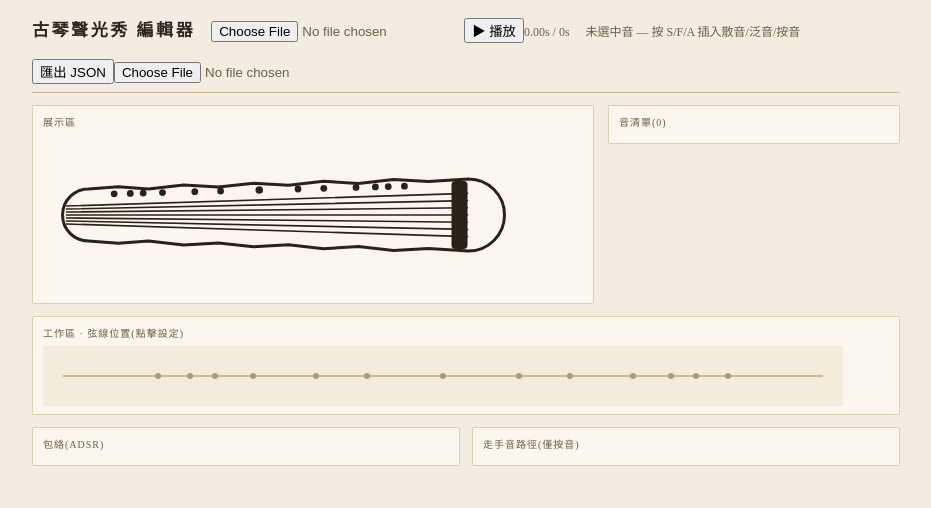
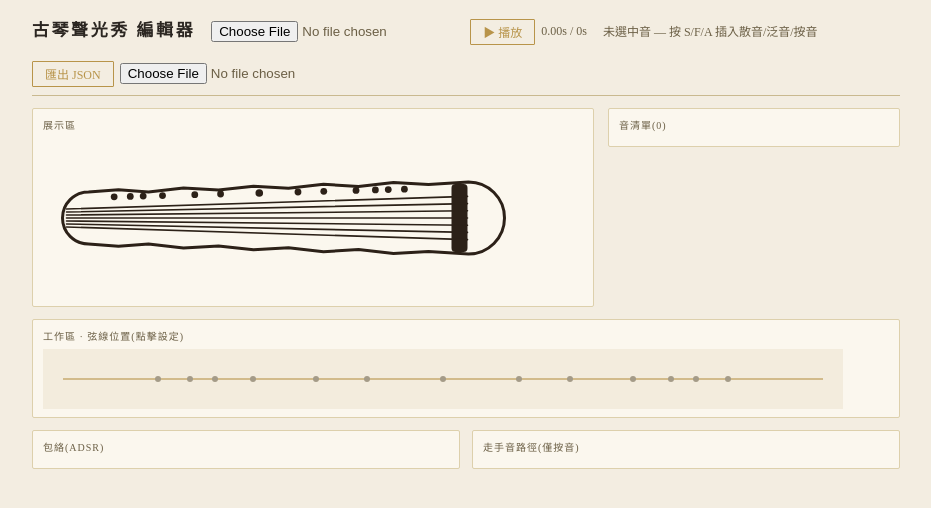
Before and after one commit to adrift-ghoti/qin-and-light, a React (Vite) app: page / in a window 1280 px wide. Shown: the top 508 px of the page, without its empty margins (174-1105 px from the left). Built offline with nearby package versions, Linux system fonts and the light colour scheme.

Commit message:
feat: style top-bar buttons and status bar underline color

```diff
--- a/src/components/ExportPanel.tsx
+++ b/src/components/ExportPanel.tsx
@@ -35,7 +35,7 @@ export function ExportPanel() {
 
   return (
     <div className="export">
-      <button onClick={onExport}>匯出 JSON</button>
+      <button className="btn" onClick={onExport}>匯出 JSON</button>
       <input type="file" accept="application/json,.json" onChange={onImport} />
     </div>
   );
--- a/src/components/TransportBar.tsx
+++ b/src/components/TransportBar.tsx
@@ -30,7 +30,7 @@ export function TransportBar() {
   return (
     <div className="transport">
       <input type="file" accept="audio/*" onChange={onFile} />
-      <button onClick={() => (playing ? engine.pause() : engine.play())}>
+      <button className="btn" onClick={() => (playing ? engine.pause() : engine.play())}>
         {playing ? '⏸ 暫停' : '▶ 播放'}
       </button>
       <span>
--- a/src/styles.css
+++ b/src/styles.css
@@ -179,3 +179,15 @@ body {
   background: var(--red);
   box-shadow: 0 0 4px rgba(166, 59, 46, 0.5);
 }
+
+.status-bar span {
+  text-decoration-color: var(--red);
+}
+
+.top-bar .transport,
+.top-bar .status-bar,
+.top-bar .export {
+  display: flex;
+  align-items: center;
+  gap: 6px;
+}
```
